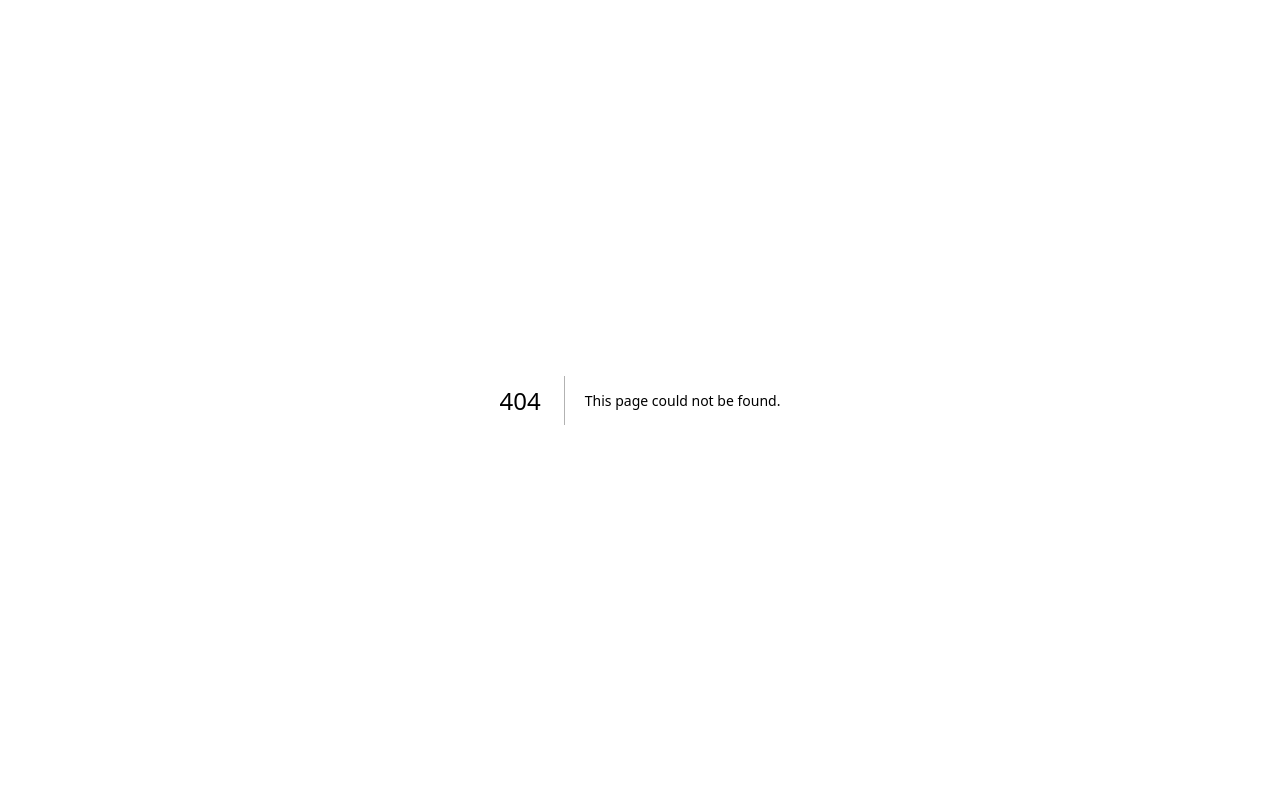
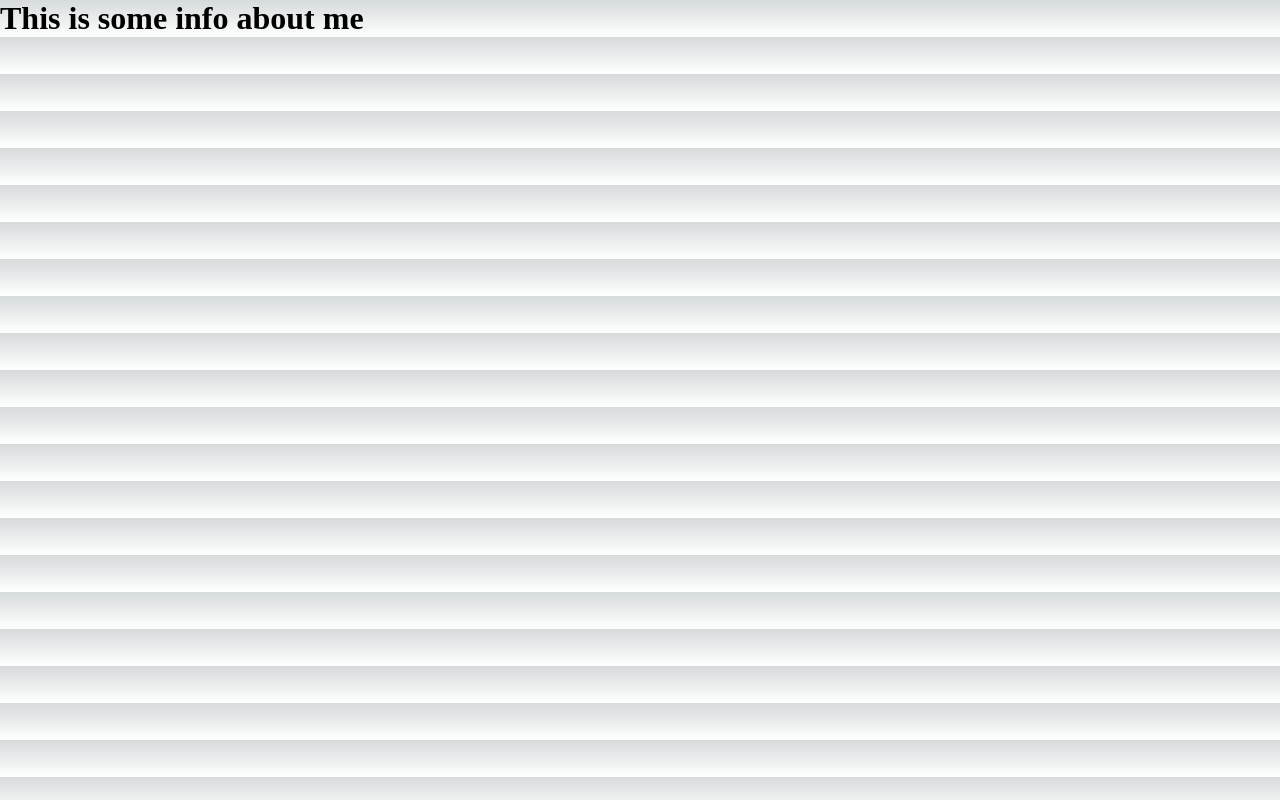
Before and after one commit to klezovics/juliana-react-tutorial, a Next.js app: page /about/me in a window 1280 px wide. Before the commit this address had no page. Built offline with nearby package versions, Linux system fonts and the light colour scheme.

Commit message:
Add page as navigation example

```diff
--- /dev/null
+++ b/src/pages/about/me.tsx
@@ -0,0 +1,16 @@
+import ToDoList from "@/components/ToDoList";
+import styled from "styled-components";
+
+const StyledHeader = styled.h1`
+  color: red;
+`
+
+const ToDoPage = () => {
+    return (
+        <>
+            <h1>This is some info about me</h1>
+        </>
+    )
+}
+
+export default ToDoPage;
```
